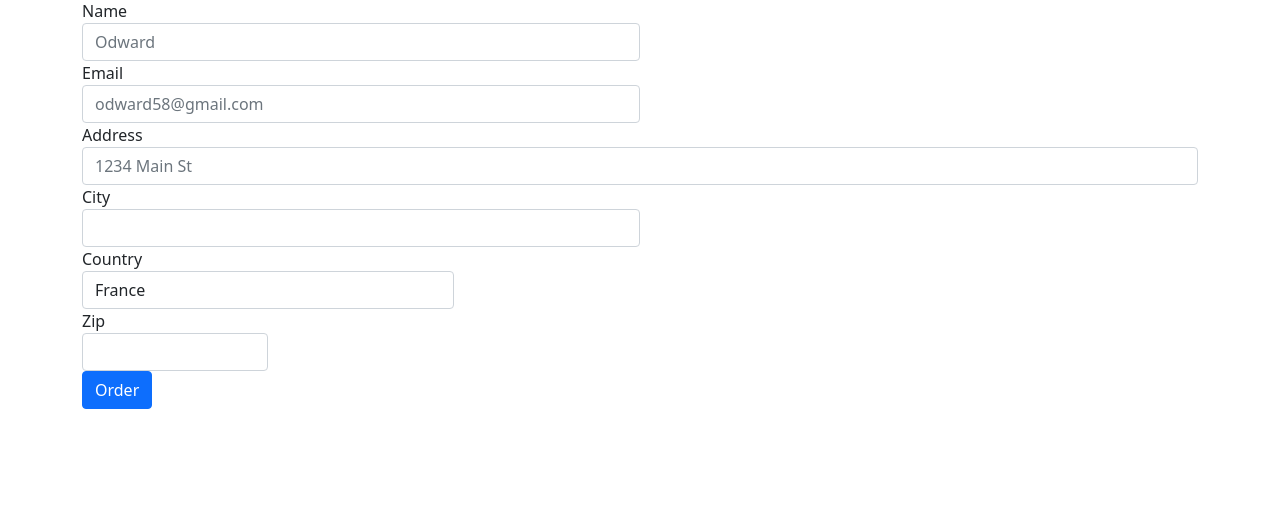
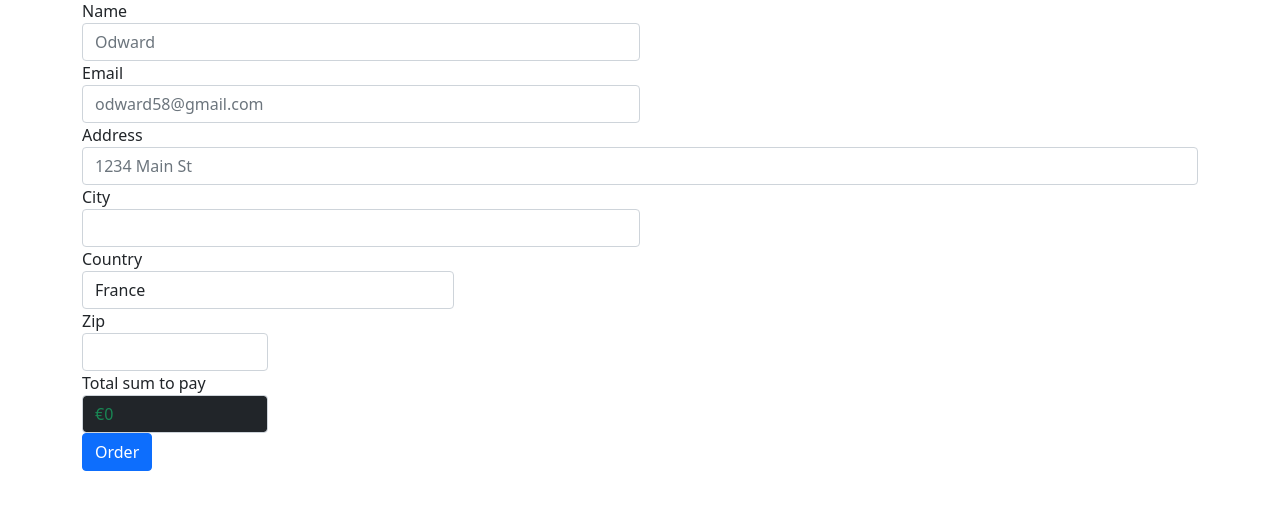
Before and after one commit to comit-master/ebus, a Django app: page /checkout in a window 1280 px wide. Shown: the part 149-659 px from the top of the page. Run offline with Django 3.2, Linux system fonts and the light colour scheme; some libraries are stand-ins or nearby versions.

Commit message:
total added to form and to db, form last update

```diff
--- a/ebusp3/shop/admin.py
+++ b/ebusp3/shop/admin.py
@@ -10,7 +10,7 @@ class AdminProduct(admin.ModelAdmin):
     list_display = ('title','price','categorie','date_added')
 
 class AdminOrder(admin.ModelAdmin):
-    list_display = ('items', 'name','email', 'address', 'city', 'country', 'order_date')
+    list_display = ('items', 'name','email', 'address', 'city', 'country', 'total','order_date')
 
 admin.site.register(Product, AdminProduct)
 admin.site.register(Section, AdminSection)
--- a/ebusp3/shop/models.py
+++ b/ebusp3/shop/models.py
@@ -36,6 +36,7 @@ class Product(models.Model):
 
 class Order(models.Model):
     items = models.CharField(max_length=300)
+    total = models.CharField(max_length=200)
     name = models.CharField(max_length=150)
     email = models.EmailField()
     address = models.CharField(max_length=200)
@@ -48,4 +49,4 @@ class Order(models.Model):
         ordering = ['-order_date'] #order ranking, most recent
 
     def __str__(self):
-        return self.name
+        return self.name #display name refer to the order
--- a/ebusp3/shop/templates/shop/checkout.html
+++ b/ebusp3/shop/templates/shop/checkout.html
@@ -54,9 +54,21 @@
               </div>
               <div class="form-group col-md-2">
                 <label for="inputZip">Zip</label>
-                <input name="zipcode" id="zipcode"  type="text" class="form-control" id="inputZip">
+                <input name="zipcode" id="zipcode"  type="text" class="form-control">
               </div>
               </div>
+
+              <div class="form-group col-md-2">
+                <label for="inputZip">Total sum to pay</label>
+                <input name="total" id="total"  type="readonly" class="bg-dark text-success form-control">
+              </div>
+              </div>
+
+
+
+
+
+
             <div class="form-group">
 
             <button type="submit" class="btn btn-primary">Order</button>
@@ -93,7 +105,7 @@
             total += price;
             let itemString =
              `<li class="list-group-item d-flex justify-content-between align-items-center">${name}
-              <center><span class="badge badge-primary bg-primary badge-pill"> QTY: ${quantity}</span></center>
+              <center> <span class="badge badge-primary bg-primary badge-pill"> QTY: ${quantity}</span></center>
                 <center><span  class="badge badge-warning bg-primary badge-pill">€ ${price}</span></center>
             </li>`;
             $('#item-list').append(itemString); /*Display the itemString variable refet to tag where id=#item-list*/
@@ -101,10 +113,10 @@
         let itemNombre = ` <li class="list-group-item d-flex justify-content-between align-items-center">
               <b class="bg-success ">TOTAL</b>
               <center><span class="badge badge-danger bg-success badge-pill"> QTY: ${number} </span></center>
-              <span class="badge badge-danger bg-success badge-pill">€ ${total}</span>
+                  <span class="badge badge-danger bg-success badge-pill">€ ${total}</span>
             </li>`;
             $('#item-list').append(itemNombre);
-            $('#total').val("$"+total);
+            $('#total').val("€"+total); /*give to total the value from my var above*/
 
 
         $('#items').val(JSON.stringify(cart));
--- a/ebusp3/shop/views.py
+++ b/ebusp3/shop/views.py
@@ -26,13 +26,14 @@ def detail(request, myid):
 def checkout(request):
     if request.method == "POST":
         items = request.POST.get('items')
+        total = request.POST.get('total')
         name = request.POST.get('name')
         email = request.POST.get('email')
         address = request.POST.get('address')
         city = request.POST.get('city')
         country = request.POST.get('country')
         zipcode = request.POST.get('zipcode')
-        ord = Order(items=items, name=name, email=email, address=address, city=city, country=country, zipcode=zipcode)
+        ord = Order(items=items, total=total, name=name, email=email, address=address, city=city, country=country, zipcode=zipcode)
         ord.save()
 
 
```
Also changed, not shown: ebusp3/db.sqlite3, ebusp3/shop/migrations/0006_order_total.py (added).
